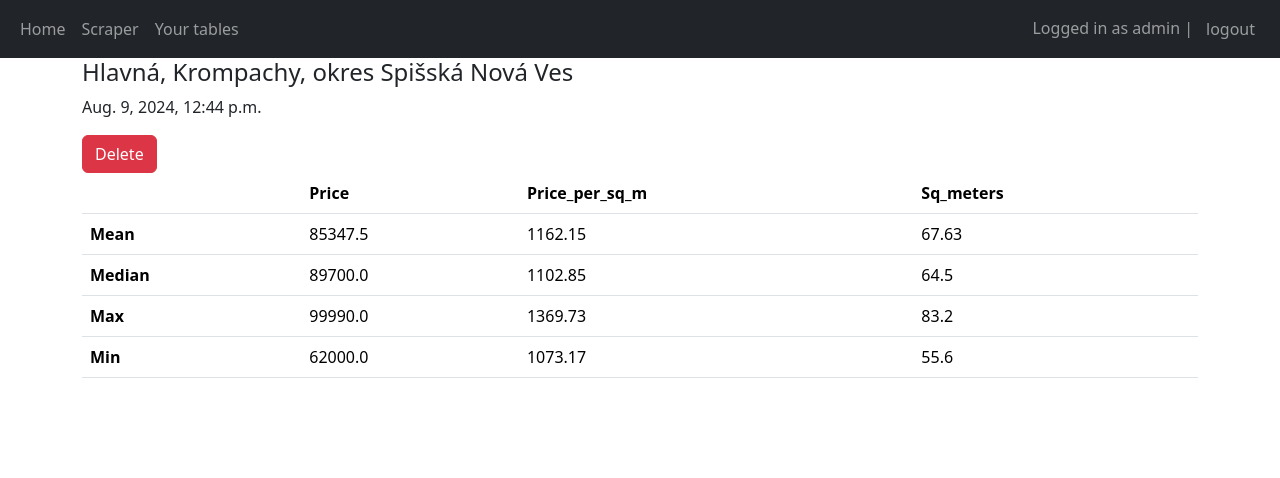
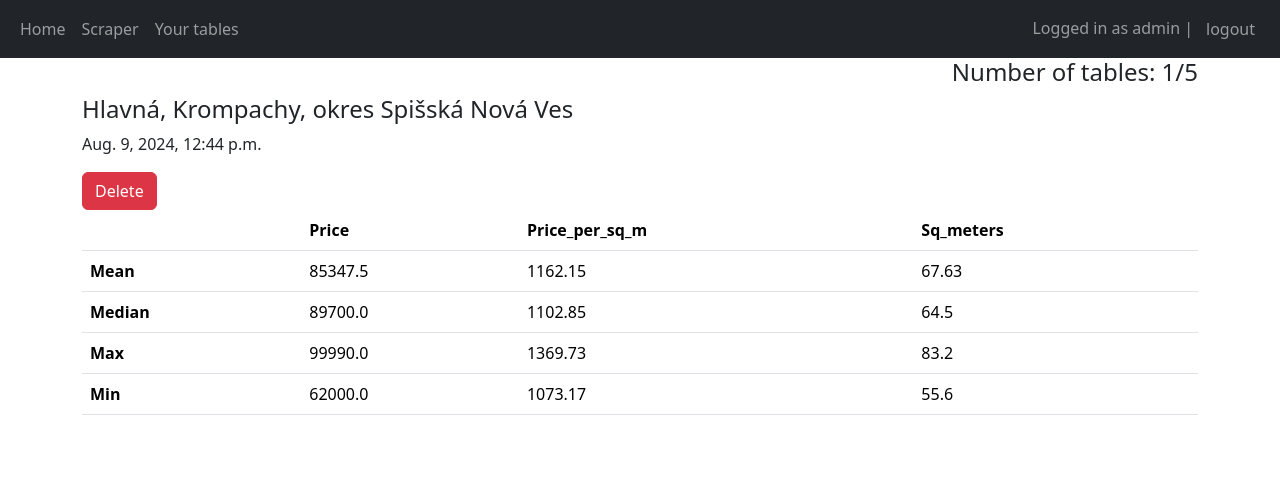
Before and after one commit to MrPotatorust/real_estate_scraper_website, a Django app: page /tables in a window 1280 px wide. Shown: the top 478 px of the page. Run offline with Django 5.2, Linux system fonts and the light colour scheme; a user stored in the database is signed in; data comes from the database, SQL or seed files in the repository; both versions use the stored data as it was after the commit.

Commit message:
Added tables counter to tables.html

```diff
--- a/website/scraper_integration/templates/scraper_integration/tables.html
+++ b/website/scraper_integration/templates/scraper_integration/tables.html
@@ -3,7 +3,9 @@
 
 {% block content %}
 
+
 {% if analysed_table %}
+    <h4 class="text-end">Number of tables: {{num_of_tables}}/5</h4>
     {% for table in analysed_table %}
     <h4>{{table.table.name}}</h4>
     <p>{{table.table.creation_date}}</p>
--- /dev/null
+++ b/website/scraper_integration/templates/scraper_integration/tiers.html
@@ -0,0 +1 @@
+{% extends 'scraper_integration/base.html' %}
--- a/website/scraper_integration/views.py
+++ b/website/scraper_integration/views.py
@@ -54,7 +54,7 @@ def view_tables(request):
     user = request.user
     table_info = TableInfo.objects.filter(owner=user)
     analysed_table = AnalysedData.objects.filter(table__in=table_info)
-    return render(request, 'scraper_integration/tables.html', {'analysed_table': analysed_table})
+    return render(request, 'scraper_integration/tables.html', {'analysed_table': analysed_table, 'num_of_tables' : table_info.count()})
 
 @login_required(login_url='login')
 def results(request):
```
Also changed, not shown: website/db.sqlite3.
